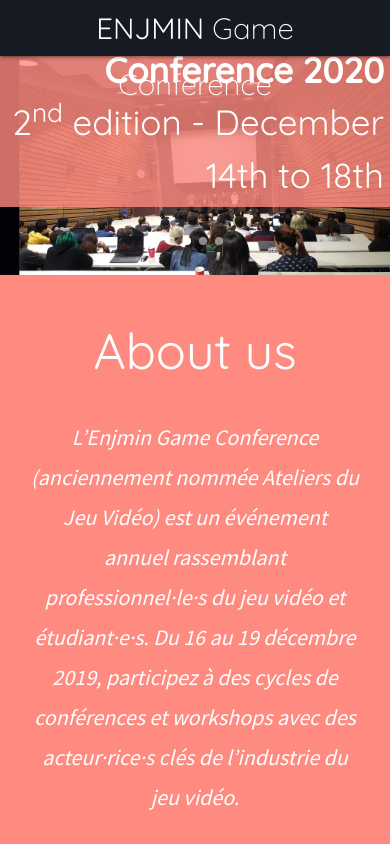
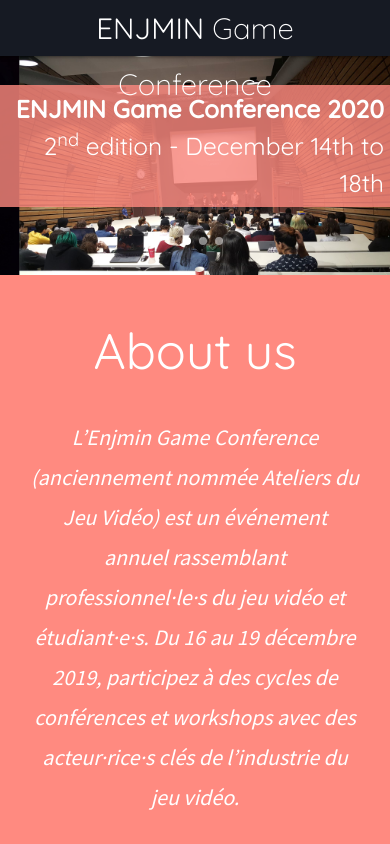
Before and after one commit to SamuelBUSSON/EGC_2020, a plain HTML site: page index.html in a window 390 px wide. Shown: the top 844 px of the page. Drawn offline with Linux system fonts and the light colour scheme.

Commit message:
(fix) Description carousel responsive

```diff
--- a/css/style.css
+++ b/css/style.css
@@ -76,4 +76,12 @@
         text-align: center;
         width: 100%;
     }
+
+    .egc-carousel-desc>p {
+        font-family: 'Quicksand';
+        font-size: 1.75em;
+        padding: 6px;
+        color: white;
+        background-color: rgba(255, 138, 128, 0.8);
+    }
 }
```
